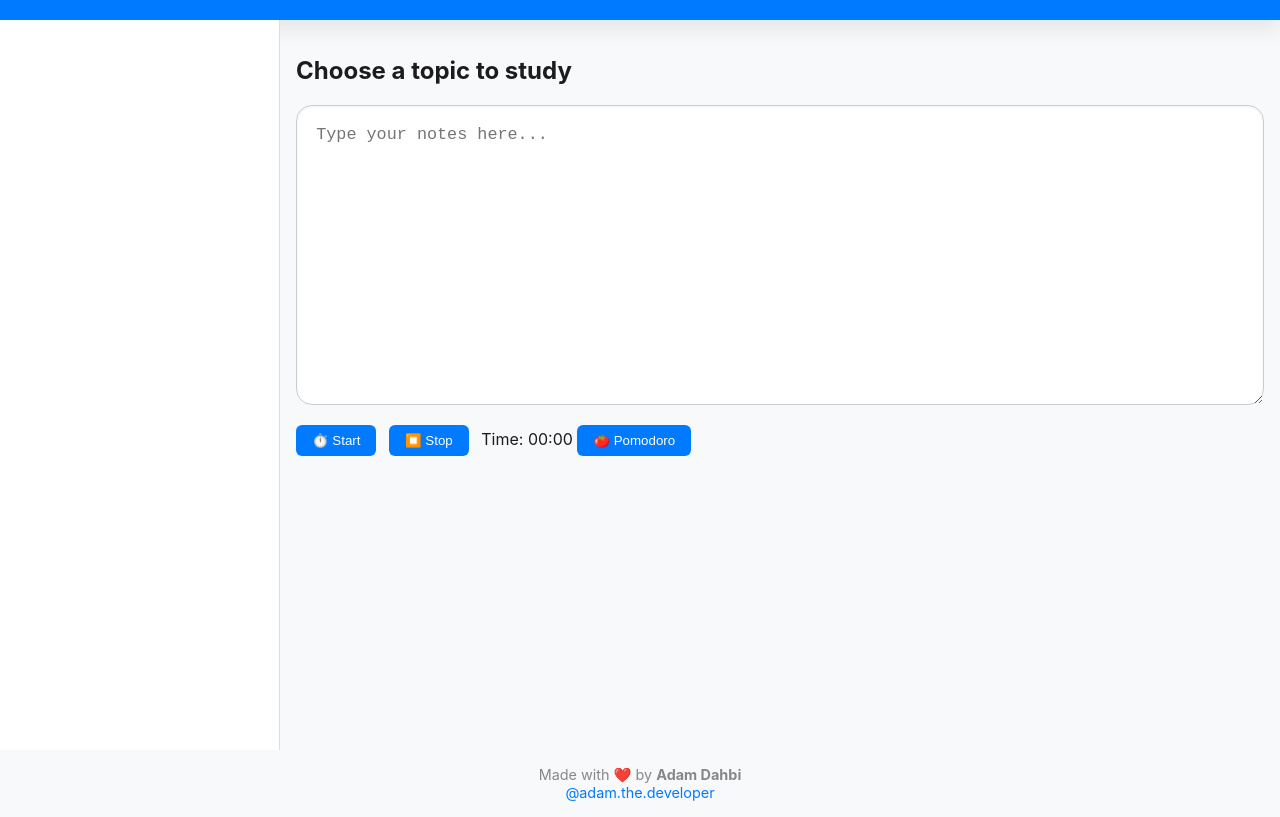
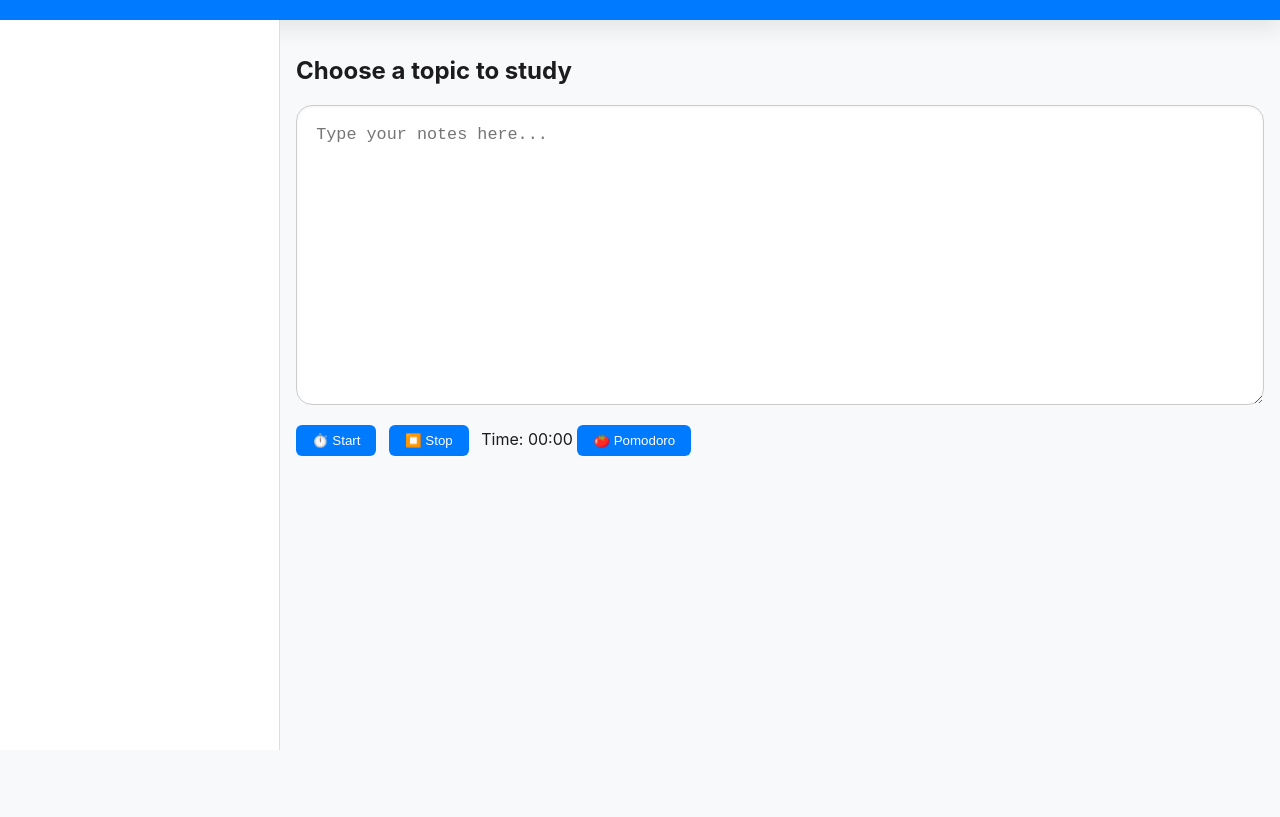
Before and after one commit to Dahbiadam/1bacadamprogram, a plain HTML site: page index.html in a window 1280 px wide. Shown: the part 110-927 px from the top of the page. After the commit the page ends 860 px from the top, so only its background shows below. Drawn offline with Linux system fonts and the light colour scheme.

Commit message:
Update index.html

```diff
--- a/index.html
+++ b/index.html
@@ -33,13 +33,6 @@
 <button onclick=closePopup() style="margin-top:.5rem;padding:.3rem .8rem;background:#f55;color:#fff;border:none;border-radius:5px">Close</button>
 </div>
 </div>
-<footer style="text-align:center; padding: 1rem; color: #888; font-size: 0.9rem;">
-  Made with ❤️ by <strong>Adam Dahbi</strong><br>
-  <a href="https://www.instagram.com/adam.the.developer" target="_blank" style="color:#007aff; text-decoration: none;">
-    @adam.the.developer
-</a>
-</footer>
-
 <script>
 document.addEventListener("contextmenu",e=>e.preventDefault());
 document.onkeydown=e=>{if("F12"===e.key||e.ctrlKey&&e.shiftKey&&["I","J","C"].includes(e.key)||e.ctrlKey&&"U"===e.key)e.preventDefault()};
```
